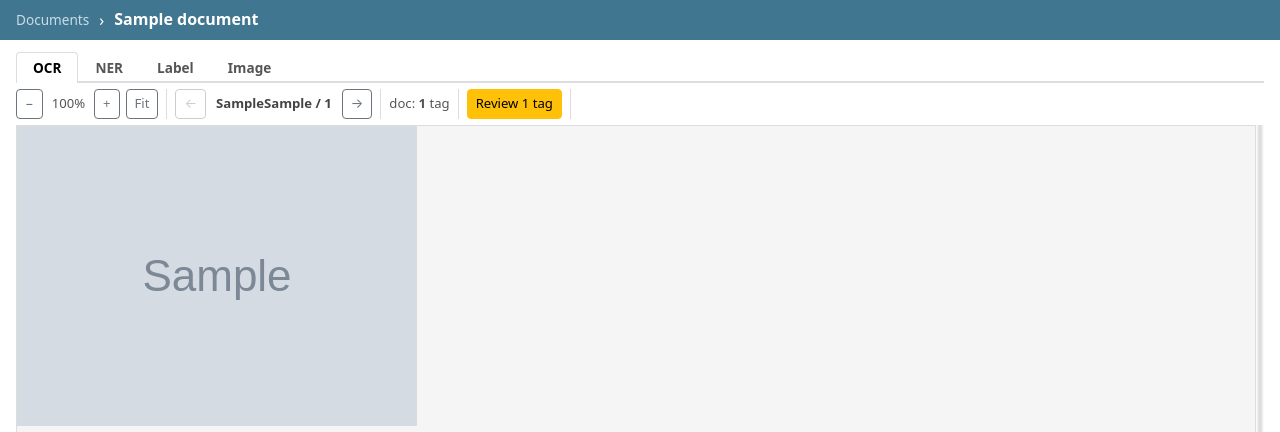
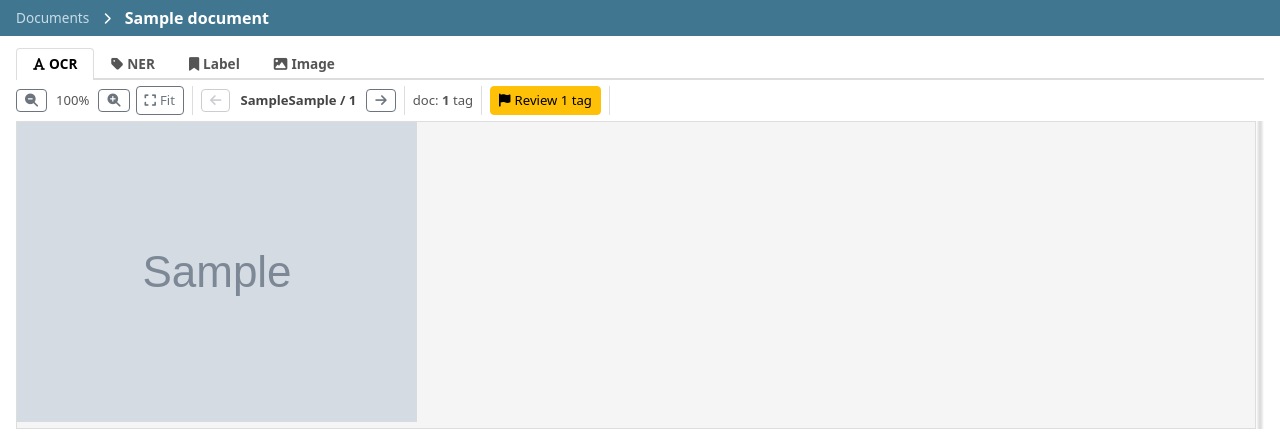
Before and after one commit to jklingen92/grime, a Django app: template grime/templates/grime/document_detail.html in a window 1280 px wide. Shown: the top 432 px of the page. Run offline with Django 5.2, Linux system fonts and the light colour scheme; tables that the repository leaves empty hold one stand-in row (values such as "Sample post"); the template is opened without the code that fills it: values that come from a table or form of the project are taken from there, most other values are stand-ins (such as "Sample title", 1, 10 or a date in 2020); grey boxes marked "Sample" are stand-in pictures; data that the repository does not hold is empty; parts of the project's set-up code (start-up, migrations or seed data) failed here and were passed over.

Commit message:
Add Font Awesome icons throughout the UI (#30)
* Add FontAwesome 6.7.2 CDN to base template

https://claude.ai/code/session_01EPsKtEx1qv1DtDy3KaUtGc

* Add FontAwesome icons throughout all templates

https://claude.ai/code/session_01EPsKtEx1qv1DtDy3KaUtGc

---------

Co-authored-by: Claude <noreply@anthropic.com>

```diff
--- a/grime/templates/admin/grime/_document_viewer.html
+++ b/grime/templates/admin/grime/_document_viewer.html
@@ -8,51 +8,51 @@
 
   <!-- tabs -->
   <div id="dp-tabs" class="nav nav-tabs">
-    <button class="dp-tab nav-link active" id="tab-ocr" onclick="dpShowTab('ocr')">OCR</button>
-    <button class="dp-tab nav-link" id="tab-ner" onclick="dpShowTab('ner')">NER</button>
-    <button class="dp-tab nav-link" id="tab-label" onclick="dpShowTab('label')">Label</button>
-    <button class="dp-tab nav-link" id="tab-image" onclick="dpShowTab('image')">Image</button>
+    <button class="dp-tab nav-link active" id="tab-ocr" onclick="dpShowTab('ocr')"><i class="fa-solid fa-font me-1"></i>OCR</button>
+    <button class="dp-tab nav-link" id="tab-ner" onclick="dpShowTab('ner')"><i class="fa-solid fa-tag me-1"></i>NER</button>
+    <button class="dp-tab nav-link" id="tab-label" onclick="dpShowTab('label')"><i class="fa-solid fa-bookmark me-1"></i>Label</button>
+    <button class="dp-tab nav-link" id="tab-image" onclick="dpShowTab('image')"><i class="fa-solid fa-image me-1"></i>Image</button>
   </div>
 
 
   <!-- toolbar -->
   <div id="dp-toolbar" style="margin-top:6px">
-    <button type="button" class="btn btn-sm btn-outline-secondary" onclick="dpZoomOut()">−</button>
+    <button type="button" class="btn btn-sm btn-outline-secondary" onclick="dpZoomOut()"><i class="fa-solid fa-magnifying-glass-minus"></i></button>
     <span id="dp-zoom-label">100%</span>
-    <button type="button" class="btn btn-sm btn-outline-secondary" onclick="dpZoomIn()">+</button>
-    <button type="button" class="btn btn-sm btn-outline-secondary" onclick="dpZoomReset()">Fit</button>
+    <button type="button" class="btn btn-sm btn-outline-secondary" onclick="dpZoomIn()"><i class="fa-solid fa-magnifying-glass-plus"></i></button>
+    <button type="button" class="btn btn-sm btn-outline-secondary" onclick="dpZoomReset()"><i class="fa-solid fa-expand me-1"></i>Fit</button>
 
     {% if ocr_record_pk %}
     <div class="dp-toolbar-sep" id="dp-sep-ocr" style="display:none"></div>
     <div id="dp-ocr-actions">
       <div class="dp-split-btn btn-group btn-group-sm" role="group">
-        <button id="dp-rerun-ocr" type="button" class="btn btn-outline-secondary">Run OCR</button><button id="dp-rerun-ocr-caret" type="button" class="btn btn-outline-secondary px-2" aria-label="Choose OCR engine">&#9662;</button>
+        <button id="dp-rerun-ocr" type="button" class="btn btn-outline-secondary"><i class="fa-solid fa-gears me-1"></i>Run OCR</button><button id="dp-rerun-ocr-caret" type="button" class="btn btn-outline-secondary px-2" aria-label="Choose OCR engine">&#9662;</button>
         <div id="dp-rerun-ocr-menu" class="dp-menu dropdown-menu">
           <a href="#" data-engine="textract" class="dropdown-item active">Textract</a>
           <a href="#" data-engine="tesseract" class="dropdown-item">Tesseract</a>
         </div>
       </div>
       <button id="dp-boxes-toggle" type="button" class="btn btn-sm btn-outline-secondary">Hide boxes</button>
-      <button id="dp-draw-toggle" type="button" class="btn btn-sm btn-outline-secondary">Add region (a)</button>
+      <button id="dp-draw-toggle" type="button" class="btn btn-sm btn-outline-secondary"><i class="fa-solid fa-draw-polygon me-1"></i>Add region (a)</button>
     </div>
 
     <div class="dp-toolbar-sep" id="dp-sep-ner"></div>
     <div class="dp-split-btn btn-group btn-group-sm" id="dp-ner-split" role="group">
-      <button id="dp-rerun-ner" type="button" class="btn btn-outline-secondary">Run NER</button><button id="dp-rerun-ner-caret" type="button" class="btn btn-outline-secondary px-2" aria-label="Choose NER model">&#9662;</button>
+      <button id="dp-rerun-ner" type="button" class="btn btn-outline-secondary"><i class="fa-solid fa-tags me-1"></i>Run NER</button><button id="dp-rerun-ner-caret" type="button" class="btn btn-outline-secondary px-2" aria-label="Choose NER model">&#9662;</button>
       <div id="dp-rerun-ner-menu" class="dp-menu dropdown-menu"></div>
     </div>
     {% endif %}
 
     <div class="dp-toolbar-sep"></div>
-    {% if prev_url %}<a class="dp-nav-btn btn btn-sm btn-outline-secondary" href="{{ prev_url }}" title="{{ nav_prev_label }}">&#8592;</a>
-    {% else %}<a class="dp-nav-btn btn btn-sm btn-outline-secondary disabled" aria-disabled="true">&#8592;</a>{% endif %}
+    {% if prev_url %}<a class="dp-nav-btn btn btn-sm btn-outline-secondary" href="{{ prev_url }}" title="{{ nav_prev_label }}"><i class="fa-solid fa-arrow-left"></i></a>
+    {% else %}<a class="dp-nav-btn btn btn-sm btn-outline-secondary disabled" aria-disabled="true"><i class="fa-solid fa-arrow-left"></i></a>{% endif %}
     {% if page_list_json %}
     <select id="dp-page-select" class="form-select form-select-sm dp-page-select"></select>
     {% elif page_position and total_count %}
     <span id="dp-page-indicator">{{ nav_prefix }}{{ page_position }} / {{ total_count }}</span>
     {% endif %}
-    {% if next_url %}<a class="dp-nav-btn btn btn-sm btn-outline-secondary" href="{{ next_url }}" title="{{ nav_next_label }}">&#8594;</a>
-    {% else %}<a class="dp-nav-btn btn btn-sm btn-outline-secondary disabled" aria-disabled="true">&#8594;</a>{% endif %}
+    {% if next_url %}<a class="dp-nav-btn btn btn-sm btn-outline-secondary" href="{{ next_url }}" title="{{ nav_next_label }}"><i class="fa-solid fa-arrow-right"></i></a>
+    {% else %}<a class="dp-nav-btn btn btn-sm btn-outline-secondary disabled" aria-disabled="true"><i class="fa-solid fa-arrow-right"></i></a>{% endif %}
 
     {% if doc_tag_count is not None %}
     <div class="dp-toolbar-sep"></div>
@@ -60,13 +60,13 @@
     {% endif %}
     {% if autogen_unreviewed_count %}
     <div class="dp-toolbar-sep"></div>
-    <a class="dp-nav-btn btn btn-sm btn-warning" href="{{ review_tags_url }}" title="Review autogenerated tags">Review {{ autogen_unreviewed_count }} tag{{ autogen_unreviewed_count|pluralize }}</a>
+    <a class="dp-nav-btn btn btn-sm btn-warning" href="{{ review_tags_url }}" title="Review autogenerated tags"><i class="fa-solid fa-flag me-1"></i>Review {{ autogen_unreviewed_count }} tag{{ autogen_unreviewed_count|pluralize }}</a>
     {% endif %}
 
     <div class="dp-toolbar-sep"></div>
     <span id="dp-tab-badge" style="font-size:0.82em;color:#666"></span>
 
-    <button id="dp-image-save-btn" type="button" class="btn btn-sm btn-warning" style="display:none;margin-left:auto">Save adjusted image</button>
+    <button id="dp-image-save-btn" type="button" class="btn btn-sm btn-warning" style="display:none;margin-left:auto"><i class="fa-solid fa-floppy-disk me-1"></i>Save adjusted image</button>
   </div>
 
   <!-- NER progress bar — shown while the NER request is in-flight -->
@@ -142,16 +142,16 @@
         <div id="dp-tag-sub-input-row" style="display:none">
           <div style="display:flex;gap:4px;align-items:center">
             <input id="dp-tag-sub-input" type="text" list="dp-sub-label-list" class="form-control form-control-sm" placeholder="Label for selection…" autocomplete="off" style="flex:1;min-width:0">
-            <button id="dp-tag-sub-clear-btn" type="button" class="btn btn-sm btn-outline-danger" title="Remove selected from pattern" style="flex-shrink:0">×</button>
+            <button id="dp-tag-sub-clear-btn" type="button" class="btn btn-sm btn-outline-danger" title="Remove selected from pattern" style="flex-shrink:0"><i class="fa-solid fa-xmark"></i></button>
           </div>
           <datalist id="dp-sub-label-list"></datalist>
           <div id="dp-tag-sub-hint">Enter to label · × to remove · Esc to deselect</div>
         </div>
         <div id="dp-tag-subcomp-list"></div>
         <div id="dp-tag-actions">
-          <button id="dp-tag-save-btn" type="button" class="btn btn-sm btn-primary">Save ↵</button>
-          <button id="dp-tag-cancel-btn" type="button" class="btn btn-sm btn-outline-secondary">Cancel ⎋</button>
-          <button id="dp-tag-delete-btn" type="button" class="btn btn-sm btn-outline-danger" style="display:none">Delete</button>
+          <button id="dp-tag-save-btn" type="button" class="btn btn-sm btn-primary"><i class="fa-solid fa-floppy-disk me-1"></i>Save ↵</button>
+          <button id="dp-tag-cancel-btn" type="button" class="btn btn-sm btn-outline-secondary"><i class="fa-solid fa-xmark me-1"></i>Cancel ⎋</button>
+          <button id="dp-tag-delete-btn" type="button" class="btn btn-sm btn-outline-danger" style="display:none"><i class="fa-solid fa-trash me-1"></i>Delete</button>
         </div>
       </div>
     </div>
@@ -190,10 +190,10 @@
       </div>
       <div class="dp-image-section-title">Tools</div>
       <div class="dp-image-btn-group">
-        <button id="dp-image-autocontrast-btn" type="button" class="btn btn-sm btn-outline-secondary" title="Set black/white levels to 1% histogram cutoffs">Auto contrast</button>
-        <button id="dp-image-grayscale-btn"    type="button" class="btn btn-sm btn-outline-secondary" title="Desaturate to greyscale">Grayscale</button>
-        <button id="dp-image-invert-btn"       type="button" class="btn btn-sm btn-outline-secondary" title="Invert colours (negative)">Invert</button>
-        <button id="dp-image-sharpen-btn"      type="button" class="btn btn-sm btn-outline-secondary" title="Unsharp mask — applied on save, no live preview">Sharpen</button>
+        <button id="dp-image-autocontrast-btn" type="button" class="btn btn-sm btn-outline-secondary" title="Set black/white levels to 1% histogram cutoffs"><i class="fa-solid fa-wand-magic-sparkles me-1"></i>Auto contrast</button>
+        <button id="dp-image-grayscale-btn"    type="button" class="btn btn-sm btn-outline-secondary" title="Desaturate to greyscale"><i class="fa-solid fa-circle-half-stroke me-1"></i>Grayscale</button>
+        <button id="dp-image-invert-btn"       type="button" class="btn btn-sm btn-outline-secondary" title="Invert colours (negative)"><i class="fa-solid fa-adjust me-1"></i>Invert</button>
+        <button id="dp-image-sharpen-btn"      type="button" class="btn btn-sm btn-outline-secondary" title="Unsharp mask — applied on save, no live preview"><i class="fa-solid fa-braille me-1"></i>Sharpen</button>
       </div>
       <small id="dp-image-sharpen-note" class="dp-image-sharpen-note" style="display:none">Sharpening is applied on save (no live preview)</small>
       <div class="dp-image-section-title">Threshold / Binarize</div>
@@ -208,8 +208,8 @@
       </div>
       <div class="dp-image-section-title">Rotate / Deskew</div>
       <div class="dp-image-btn-group">
-        <button id="dp-image-rotate-ccw-btn" type="button" class="btn btn-sm btn-outline-secondary" title="Rotate 90° counter-clockwise">↺ 90°</button>
-        <button id="dp-image-rotate-cw-btn"  type="button" class="btn btn-sm btn-outline-secondary" title="Rotate 90° clockwise">↻ 90°</button>
+        <button id="dp-image-rotate-ccw-btn" type="button" class="btn btn-sm btn-outline-secondary" title="Rotate 90° counter-clockwise"><i class="fa-solid fa-rotate-left me-1"></i>90°</button>
+        <button id="dp-image-rotate-cw-btn"  type="button" class="btn btn-sm btn-outline-secondary" title="Rotate 90° clockwise"><i class="fa-solid fa-rotate-right me-1"></i>90°</button>
       </div>
       <div class="dp-image-slider-row">
         <label for="dp-image-rotate-fine">Fine</label>
@@ -217,7 +217,7 @@
         <span id="dp-image-rotate-fine-val" class="dp-image-val">0.0°</span>
       </div>
       <div id="dp-image-actions">
-        <button id="dp-image-reset-btn" type="button" class="btn btn-sm btn-outline-secondary">Reset</button>
+        <button id="dp-image-reset-btn" type="button" class="btn btn-sm btn-outline-secondary"><i class="fa-solid fa-arrow-rotate-left me-1"></i>Reset</button>
       </div>
     </div>
 
@@ -240,7 +240,7 @@
       </div>
       <div id="dp-text-search-row">
         <input id="dp-text-search" type="search" class="form-control form-control-sm" placeholder="Search text…" autocomplete="off">
-        <button id="dp-text-search-clear" type="button" class="btn btn-sm btn-outline-secondary" title="Clear search" style="display:none">×</button>
+        <button id="dp-text-search-clear" type="button" class="btn btn-sm btn-outline-secondary" title="Clear search" style="display:none"><i class="fa-solid fa-xmark"></i></button>
         <span id="dp-text-search-count"></span>
       </div>
       <div id="dp-corrected-text"></div>
@@ -256,10 +256,10 @@
   <div class="ocr-popup-original" id="ocr-popup-original"></div>
   <input type="text" id="ocr-popup-input" placeholder="Corrected text… (Enter to save)">
   <div class="ocr-popup-actions">
-    <button id="ocr-popup-confirm" class="btn btn-sm btn-primary">Confirm</button>
-    <button id="ocr-popup-ditto"   class="btn btn-sm btn-outline-secondary">Ditto</button>
-    <button id="ocr-popup-delete"  class="btn btn-sm btn-outline-danger">Delete</button>
-    <button id="ocr-popup-cancel"  class="btn btn-sm btn-outline-secondary">Cancel</button>
+    <button id="ocr-popup-confirm" class="btn btn-sm btn-primary"><i class="fa-solid fa-check me-1"></i>Confirm</button>
+    <button id="ocr-popup-ditto"   class="btn btn-sm btn-outline-secondary"><i class="fa-solid fa-copy me-1"></i>Ditto</button>
+    <button id="ocr-popup-delete"  class="btn btn-sm btn-outline-danger"><i class="fa-solid fa-trash me-1"></i>Delete</button>
+    <button id="ocr-popup-cancel"  class="btn btn-sm btn-outline-secondary"><i class="fa-solid fa-xmark me-1"></i>Cancel</button>
     <span class="ocr-popup-hint">Enter · Esc</span>
   </div>
 </div>
@@ -267,18 +267,18 @@
 <!-- Unsaved image-adjustments confirmation bar -->
 <div id="dp-image-unsaved-bar">
   <label id="dp-image-unsaved-label">You have unsaved image adjustments.</label>
-  <button id="dp-image-unsaved-save"   class="btn btn-sm btn-primary">Save &amp; continue</button>
-  <button id="dp-image-unsaved-skip"   class="btn btn-sm btn-outline-secondary">Use last-saved image</button>
-  <button id="dp-image-unsaved-cancel" class="btn btn-sm btn-outline-secondary">Cancel</button>
+  <button id="dp-image-unsaved-save"   class="btn btn-sm btn-primary"><i class="fa-solid fa-floppy-disk me-1"></i>Save &amp; continue</button>
+  <button id="dp-image-unsaved-skip"   class="btn btn-sm btn-outline-secondary"><i class="fa-solid fa-clock-rotate-left me-1"></i>Use last-saved image</button>
+  <button id="dp-image-unsaved-cancel" class="btn btn-sm btn-outline-secondary"><i class="fa-solid fa-xmark me-1"></i>Cancel</button>
 </div>
 
 <!-- OCR selection bar (multi-select actions) -->
 <div id="ocr-merge-bar">
   <label id="ocr-merge-label">2 words selected</label>
-  <button id="ocr-rerun-ocr"   class="btn btn-sm btn-outline-secondary">Rerun OCR</button>
-  <button id="ocr-bulk-ditto"  class="btn btn-sm btn-outline-secondary">Ditto</button>
-  <button id="ocr-bulk-delete" class="btn btn-sm btn-outline-danger">Delete</button>
-  <button id="ocr-merge-cancel" class="btn btn-sm btn-outline-secondary">Cancel</button>
+  <button id="ocr-rerun-ocr"   class="btn btn-sm btn-outline-secondary"><i class="fa-solid fa-gears me-1"></i>Rerun OCR</button>
+  <button id="ocr-bulk-ditto"  class="btn btn-sm btn-outline-secondary"><i class="fa-solid fa-copy me-1"></i>Ditto</button>
+  <button id="ocr-bulk-delete" class="btn btn-sm btn-outline-danger"><i class="fa-solid fa-trash me-1"></i>Delete</button>
+  <button id="ocr-merge-cancel" class="btn btn-sm btn-outline-secondary"><i class="fa-solid fa-xmark me-1"></i>Cancel</button>
   <span class="merge-bar-hint">Esc · ⌫</span>
 </div>
 
@@ -291,9 +291,9 @@
     <option value="LOC">Location</option>
     <option value="ORG">Organization</option>
   </select>
-  <button id="ner-select-apply" class="btn btn-sm btn-primary">Apply</button>
-  <button id="ner-select-delete" class="btn btn-sm btn-outline-danger">Delete</button>
-  <button id="ner-select-cancel" class="btn btn-sm btn-outline-secondary">Cancel</button>
+  <button id="ner-select-apply" class="btn btn-sm btn-primary"><i class="fa-solid fa-check me-1"></i>Apply</button>
+  <button id="ner-select-delete" class="btn btn-sm btn-outline-danger"><i class="fa-solid fa-trash me-1"></i>Delete</button>
+  <button id="ner-select-cancel" class="btn btn-sm btn-outline-secondary"><i class="fa-solid fa-xmark me-1"></i>Cancel</button>
 </div>
 
 {% if image_url %}
--- a/grime/templates/grime/base.html
+++ b/grime/templates/grime/base.html
@@ -5,6 +5,7 @@
   <title>{% block title %}Grime{% endblock %}</title>
   <meta name="viewport" content="width=device-width, initial-scale=1">
   <link rel="stylesheet" href="https://cdn.jsdelivr.net/npm/bootstrap@5.3.3/dist/css/bootstrap.min.css" crossorigin="anonymous">
+  <link rel="stylesheet" href="https://cdnjs.cloudflare.com/ajax/libs/font-awesome/6.7.2/css/all.min.css" crossorigin="anonymous">
   <link rel="stylesheet" href="{% static 'grime/base.css' %}">
   {% block extra_css %}{% endblock %}
 </head>
--- a/grime/templates/grime/document_detail.html
+++ b/grime/templates/grime/document_detail.html
@@ -18,7 +18,7 @@
 {% block header %}
 <div id="gd-header">
   <a href="{% url 'grime:document_list' %}">Documents</a>
-  <span>›</span>
+  <i class="fa-solid fa-chevron-right fa-xs mx-1"></i>
   <h1>{{ document.title }}</h1>
 </div>
 {% endblock %}
```
Also changed, not shown: grime/templates/grime/document_list.html (+6 -6 lines), grime/templates/grime/jobs_list.html (+7 -7 lines).
